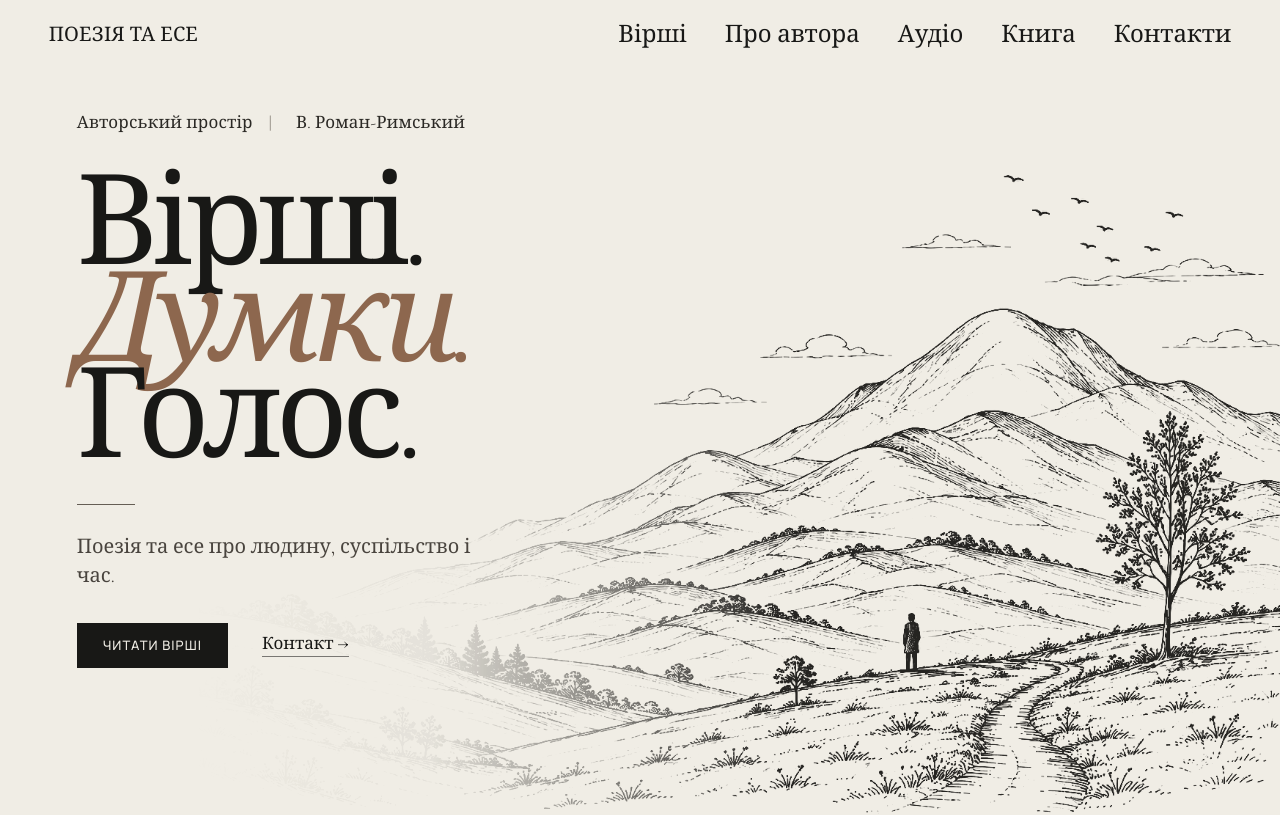
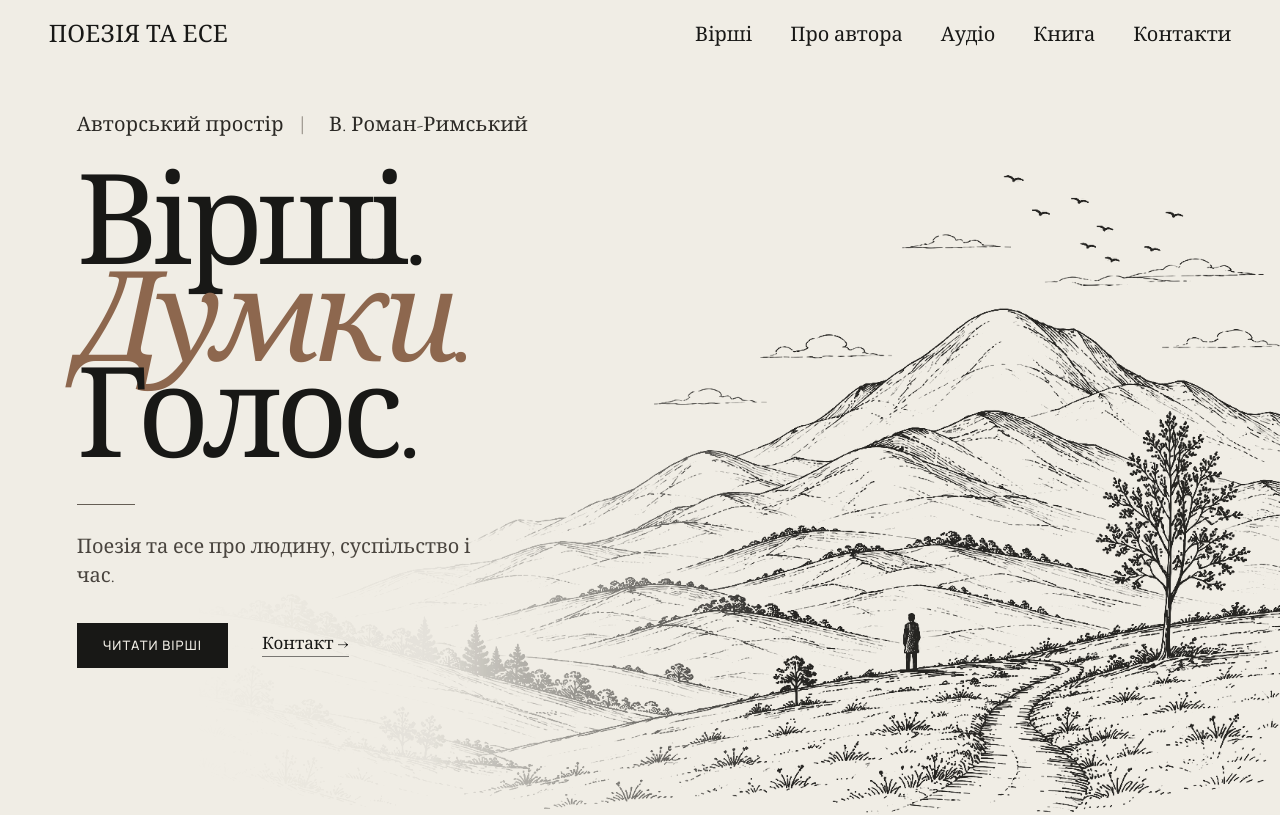
Before and after one commit to vrymskij/romanroman, a website: page public/index.html in a window 1280 px wide. Shown: the top 815 px of the page. Drawn offline with nearby package versions, Linux system fonts and the light colour scheme.

Commit message:
Update style.css

```diff
--- a/public/style.css
+++ b/public/style.css
@@ -1472,11 +1472,11 @@ header nav a{
 
 /* ===== Balanced tertiary typography ===== */
 @media(min-width:761px){
-  header .logo{font-size:20px!important;line-height:1.2!important}
-  header nav a{font-size:24px!important;line-height:1.2!important}
+  header .logo{font-size:24px!important;line-height:1.2!important}
+  header nav a{font-size:20px!important;line-height:1.2!important}
   .template-hero .hero-author,
   .editorial-hero .hero-author,
-  .hero-author{font-size:17px!important;line-height:1.3!important}
+  .hero-author{font-size:20px!important;line-height:1.3!important}
 
   #poems .poems h3,
   .archive-poems h3{font-size:32px!important;line-height:1.07!important}
```
